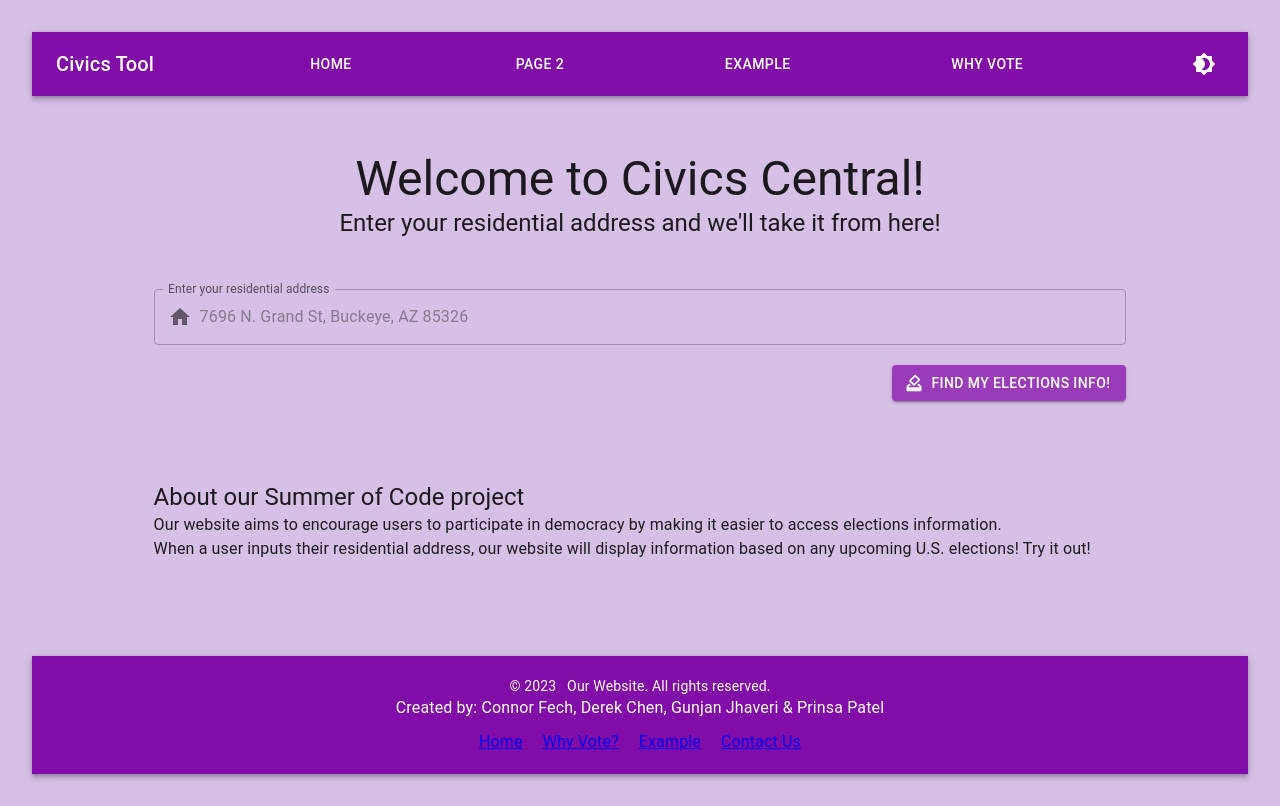
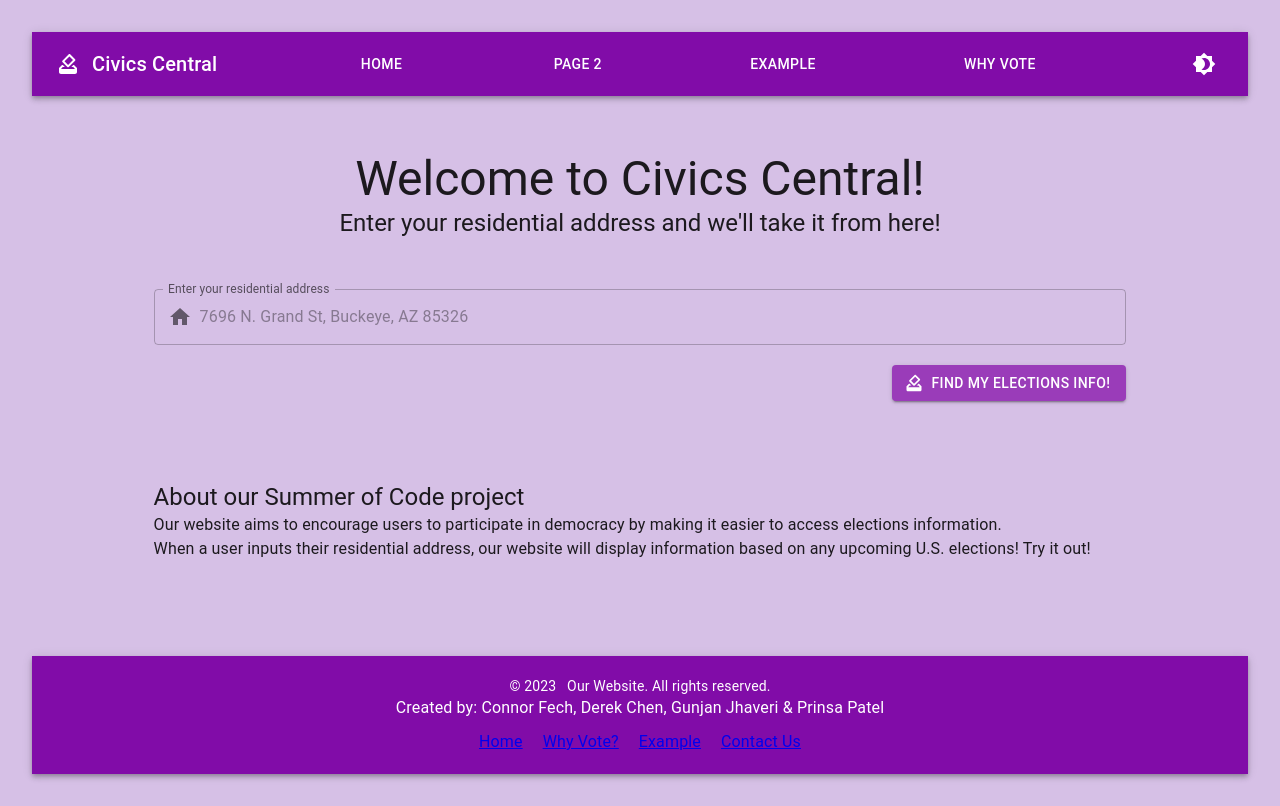
Before and after one commit to drkchn/mosa-upenn-SoC-2023, a React (Vite) app: page / in a window 1280 px wide. Built offline with nearby package versions, Linux system fonts and the light colour scheme.

Commit message:
[#29] Added icon and grouped name together [DC]

```diff
--- a/src/components/navBar/Navbar.tsx
+++ b/src/components/navBar/Navbar.tsx
@@ -4,9 +4,12 @@ import {
   PaletteMode,
   Toolbar,
   Typography,
+  IconButton,
+  Box,
 } from "@mui/material";
 import { Link } from "react-router-dom";
 import { ThemeToggle } from "../themeToggle/ThemeToggle.tsx";
+import HowToVoteIcon from "@mui/icons-material/HowToVote";
 
 interface navBarProps {
   mode: PaletteMode;
@@ -23,9 +26,20 @@ export function Navbar({ mode, setMode }: navBarProps) {
           flexDirection: { xs: "column", sm: "row" },
         }}
       >
-        <Typography variant="h6" color="inherit" component="h1">
-          Civics Tool
-        </Typography>
+        <Box display="flex" alignItems="center">
+          <IconButton
+            size="large"
+            edge="start"
+            color="inherit"
+            aria-label="menu"
+            component={Link} to={"/"}
+          >
+            <HowToVoteIcon />
+          </IconButton>
+          <Typography variant="h6" color="inherit" component="h1">
+            Civics Central
+          </Typography>
+        </Box>
         <Button component={Link} to={"/"} color="inherit">
           Home
         </Button>
```
